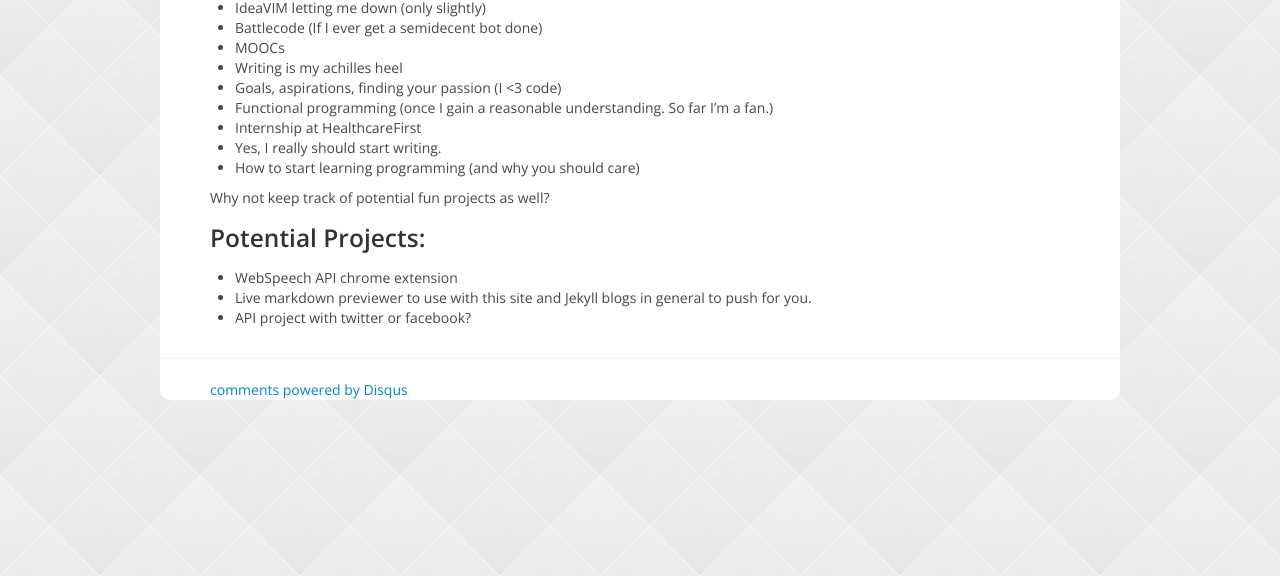
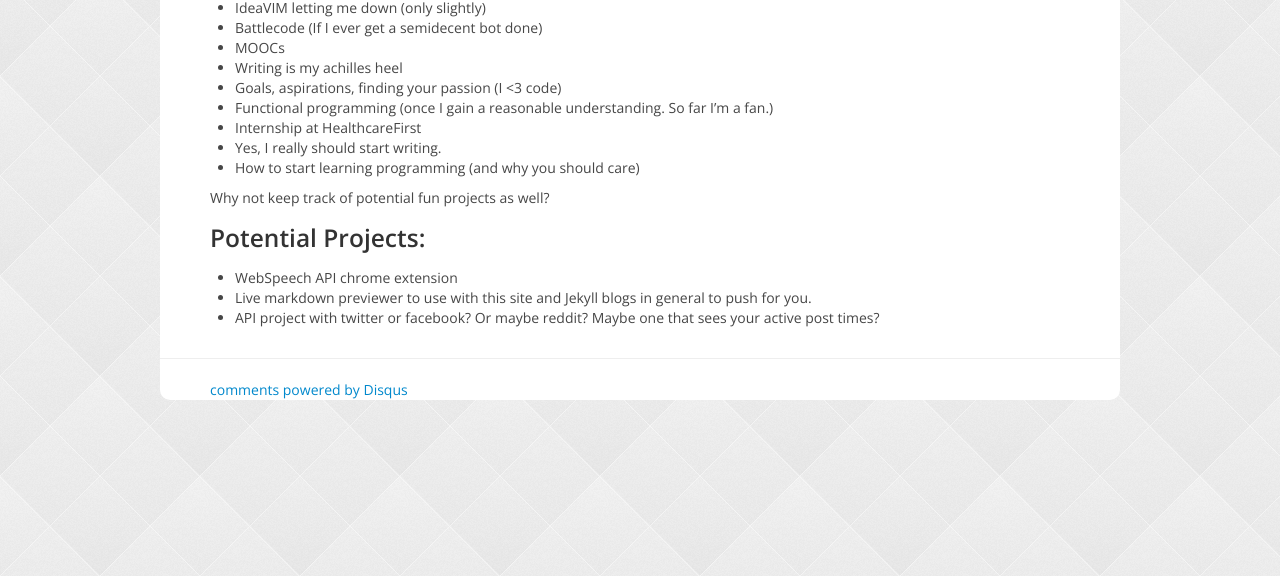
Before and after one commit to ryan-endacott/ryan-endacott.github.com, a Jekyll site: the page built from _posts/2013-1-13-What's-a-blog.md, in a window 1280 px wide, cut to the strip 324-900 px from the top of the page. Built offline with Jekyll 4.4.1, drawn with Linux system fonts in a browser that asks for light colours; nearby versions of some CDN libraries; Markdown is read by kramdown in place of the engine named in the settings; comment, search, counter and statistics services are not loaded.

Commit message:
Reddit api idea

```diff
--- a/_posts/2013-1-13-What's-a-blog.md
+++ b/_posts/2013-1-13-What's-a-blog.md
@@ -31,4 +31,4 @@ Why not keep track of potential fun projects as well?
 ### Potential Projects:
 * WebSpeech API chrome extension
 * Live markdown previewer to use with this site and Jekyll blogs in general to push for you.
-* API project with twitter or facebook?
+* API project with twitter or facebook?  Or maybe reddit?  Maybe one that sees your active post times?
```
